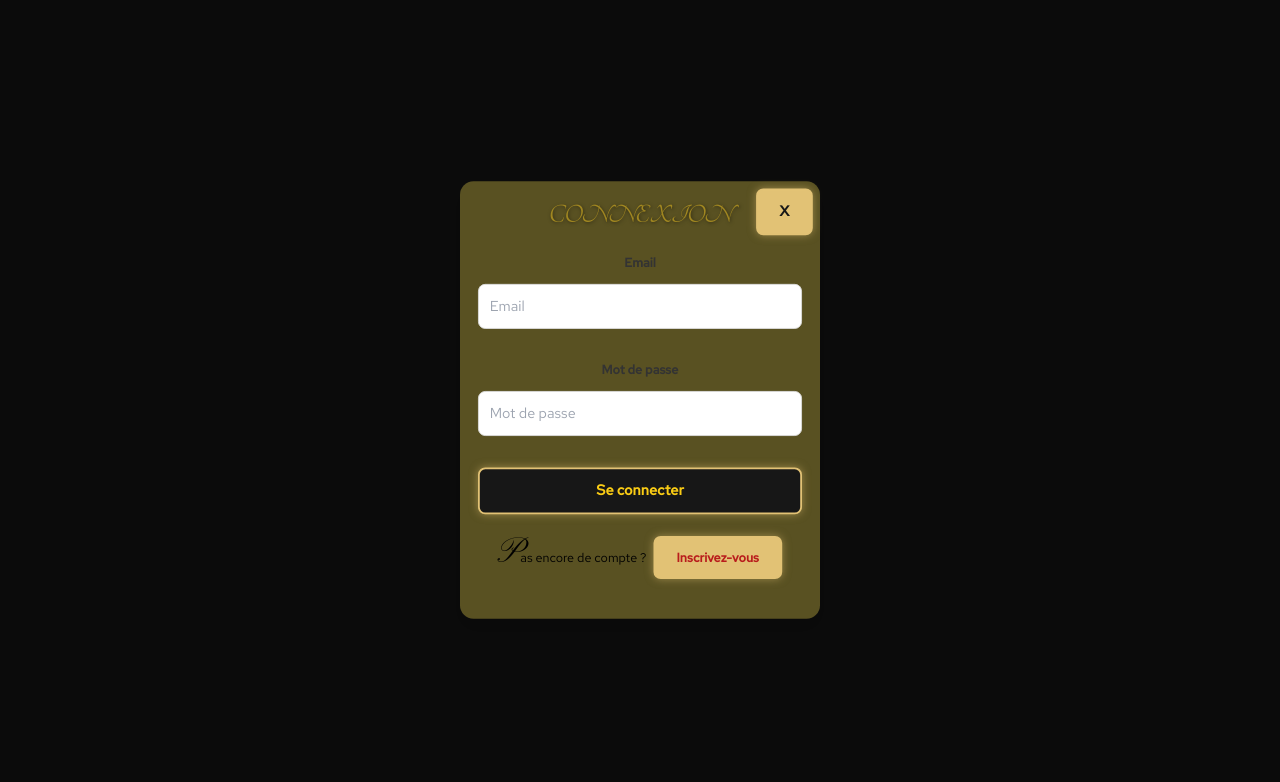
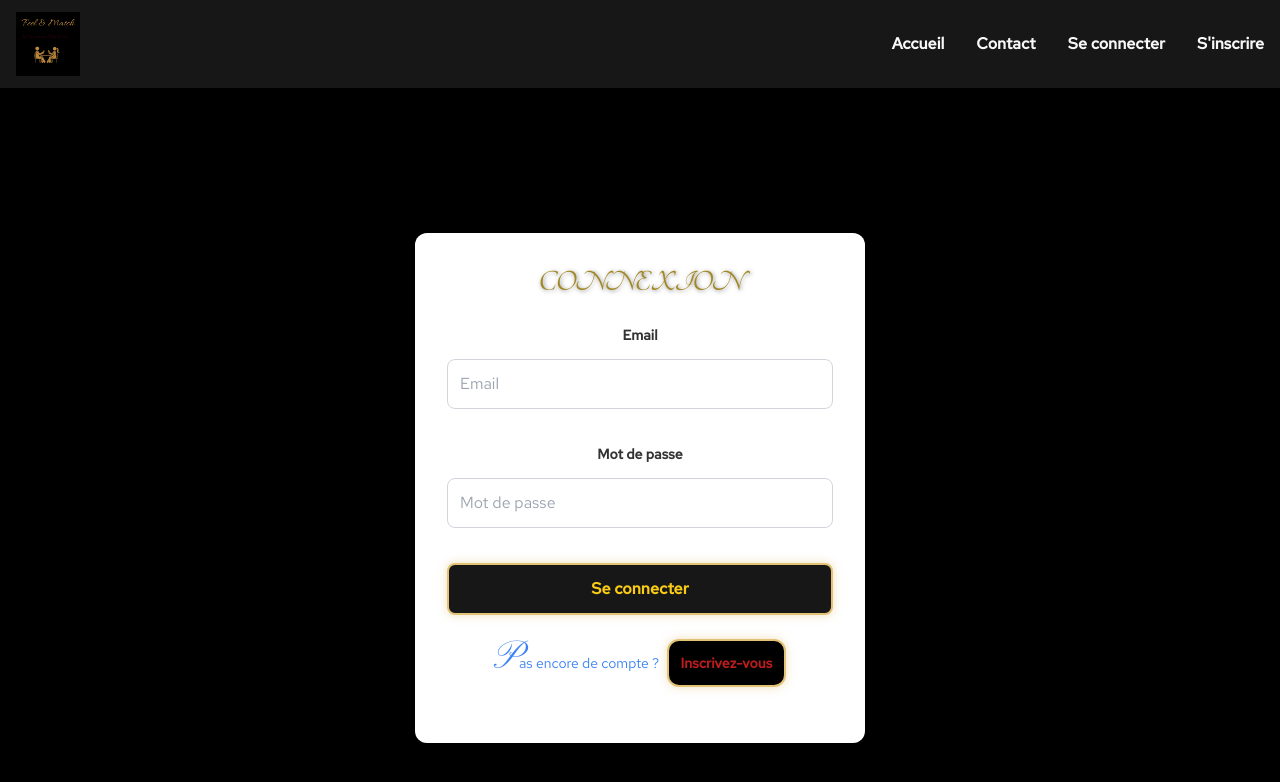
Before and after one commit to farahbed/feel-match-next, a Next.js app: page /login in a window 1280 px wide. Shown: the top 782 px of the page. Built offline with nearby package versions, Linux system fonts and the light colour scheme; a web font is replaced by a local one.

Commit message:
page login almost finnishe only the color of some text

```diff
--- a/src/app/components/Header.jsx
+++ b/src/app/components/Header.jsx
@@ -1,65 +1,27 @@
 'use client';
 
-import React, { useState, useEffect } from 'react';
+import React from 'react';
 import Link from 'next/link';
-import { Menu, X } from 'lucide-react';
 
 function Header() {
-  const [isOpen, setIsOpen] = useState(false);
-
-  useEffect(() => {
-    console.log("🔔 Header monté"); // Log à l'affichage initial du composant
-  }, []);
-
-  const handleMenuToggle = () => {
-    console.log("🧭 Menu burger cliqué - ancien état :", isOpen);
-    setIsOpen(!isOpen);
-    console.log("🔄 Nouveau état attendu :", !isOpen);
-  };
-
   return (
-    <header className="flex justify-between items-center p-4 bg-black text-white relative">
-      <div className="logo">
-        <img src="/images/logo1.png" alt="Feel & Match Logo" className="logo-img" />
+    <header className="bg-black text-white px-4 py-3 flex items-center justify-between relative z-50">
+      {/* Logo */}
+      <div className="logo flex items-center">
+        <img
+          src="/images/logo1.png"
+          alt="Feel & Match Logo"
+          className="logo-img object-contain"
+        />
       </div>
 
-      <nav className="hidden md:flex space-x-8">
-        <Link href="#home" className="hover:text-gold" onClick={() => console.log("🏠 Lien Accueil cliqué")}>
-          Accueil
-        </Link>
-        <Link href="#contact" className="hover:text-gold" onClick={() => console.log("📞 Lien Contact cliqué")}>
-          Contact
-        </Link>
-        <Link href="/login?register=false" className="hover:text-gold" onClick={() => console.log("🔐 Lien Connexion cliqué")}>
-          Se connecter
-        </Link>
-        <Link href="/login?register=true" className="hover:text-gold" onClick={() => console.log("📝 Lien Inscription cliqué")}>
-          S'inscrire
-        </Link>
+      {/* Menu desktop seulement */}
+      <nav className="nav-links flex">
+        <Link href="/" className="hover:text-gold">Accueil</Link>
+        <Link href="#contact" className="hover:text-gold">Contact</Link>
+        <Link href="/login?register=false" className="hover:text-gold">Se connecter</Link>
+        <Link href="/login?register=true" className="hover:text-gold">S'inscrire</Link>
       </nav>
-
-      <div className="md:hidden">
-        <button onClick={handleMenuToggle}>
-          {isOpen ? <X size={32} /> : <Menu size={32} />}
-        </button>
-      </div>
-
-      {isOpen && (
-        <div className="absolute top-16 right-4 bg-black p-4 rounded-lg shadow-lg flex flex-col space-y-4 z-50">
-          <Link href="#home" className="hover:text-gold" onClick={() => console.log("🏠 (mobile) Accueil cliqué")}>
-            Accueil
-          </Link>
-          <Link href="#contact" className="hover:text-gold" onClick={() => console.log("📞 (mobile) Contact cliqué")}>
-            Contact
-          </Link>
-          <Link href="/login" className="hover:text-gold" onClick={() => console.log("🔐 (mobile) Connexion cliqué")}>
-            Se connecter
-          </Link>
-          <Link href="/register" className="hover:text-gold" onClick={() => console.log("📝 (mobile) Inscription cliqué")}>
-            S'inscrire
-          </Link>
-        </div>
-      )}
     </header>
   );
 }
--- a/src/app/login/page.jsx
+++ b/src/app/login/page.jsx
@@ -1,64 +1,66 @@
-"use client";
+'use client';
 
-import { useState, useEffect } from "react";
-import { useRouter } from "next/navigation";
+import { useState, useEffect } from 'react';
+import { useRouter } from 'next/navigation';
+import Header from '../components/Header';
 
 export default function LoginPage() {
   const router = useRouter();
   const [isLogin, setIsLogin] = useState(true);
-  const [showModal, setShowModal] = useState(true);
 
   useEffect(() => {
     const urlParams = new URLSearchParams(window.location.search);
-    const registerParam = urlParams.get("register");
-    setIsLogin(registerParam !== "true");
+    const registerParam = urlParams.get('register');
+    setIsLogin(registerParam !== 'true'); // true => login / false => register
   }, []);
 
   const handleToggle = () => {
     const newState = !isLogin;
     setIsLogin(newState);
-    router.push(newState ? "/login?register=false" : "/login?register=true");
-  };
-
-  const handleCloseModal = () => {
-    setShowModal(false); // Fermer la modale
+    router.push(newState ? '/login?register=false' : '/login?register=true');
   };
 
   return (
-    <div className="min-h-screen flex items-center justify-center bg-black bg-opacity-95 px-4">
-      {/* Modale dorée */}
-      {showModal && (
-        <div className="modal-overlay">
-          <div className="modal-content">
+    <>
+      <Header />
+
+      <div className="login-page">
+        <div className="box">
           <h2 className="text-center text-3xl font-bold mb-6 uppercase">
-              {isLogin ? "Connexion" : "Inscription"}
+            {isLogin ? 'Connexion' : 'Inscription'}
           </h2>
 
           <form className="flex flex-col gap-5">
             {!isLogin && (
               <div className="form-group">
-                  <label className="text-sm font-semibold mb-1 block">Nom d'utilisateur</label>
+                <label className="text-sm font-semibold mb-1 block">
+                  Nom d'utilisateur
+                </label>
                 <input
                   type="text"
                   placeholder="Nom d'utilisateur"
-                    className="w-full p-3 rounded-lg bg-white text-black"
+                  className="w-full p-3 rounded-lg bg-white text-black border border-gray-300"
                 />
               </div>
             )}
+
             <div className="form-group">
               <label className="text-sm font-semibold mb-1 block">Email</label>
               <input
                 type="email"
                 placeholder="Email"
-                  className="w-full p-3 rounded-lg bg-white text-black"
+                className="w-full p-3 rounded-lg bg-white text-black border border-gray-300"
               />
             </div>
+
             <div className="form-group">
-                <label className="text-sm font-semibold mb-1 block">Mot de passe</label>
+              <label className="text-sm font-semibold mb-1 block">
+                Mot de passe
+              </label>
               <input
                 type="password"
                 placeholder="Mot de passe"
-                  className="w-full p-3 rounded-lg bg-white text-black"
+                className="w-full p-3 rounded-lg bg-white text-black border border-gray-300"
               />
             </div>
 
@@ -66,12 +68,12 @@ export default function LoginPage() {
               type="submit"
               className="bg-black text-yellow-400 hover:bg-red-600 hover:text-white py-3 rounded-lg font-bold transition duration-300"
             >
-                {isLogin ? "Se connecter" : "S'inscrire"}
+              {isLogin ? 'Se connecter' : "S'inscrire"}
             </button>
           </form>
 
-            <p className="text-center mt-6 text-sm">
-              {isLogin ? "Pas encore de compte ?" : "Déjà inscrit ?"}{" "}
+          <p className="text-center mt-6 text-sm text-blue-500">
+  {isLogin ? 'Pas encore de compte ?' : 'Déjà inscrit ?'}{' '}
   <button
     onClick={handleToggle}
     className="text-red-700 hover:underline ml-1 font-semibold"
@@ -79,17 +81,8 @@ export default function LoginPage() {
     {isLogin ? "Inscrivez-vous" : "Connectez-vous"}
   </button>
 </p>
-
-            {/* Bouton pour fermer la modale */}
-            <button
-              onClick={handleCloseModal}
-              className="absolute top-2 right-2 text-black font-bold"
-            >
-              X
-            </button>
         </div>
       </div>
-      )}
-    </div>
+    </>
   );
 }
--- a/src/app/styles/globals.css
+++ b/src/app/styles/globals.css
@@ -182,7 +182,7 @@ header .nav-links ul {
   padding: 0;
   margin: 0;
   display: flex;
-  gap: inherit;
+  gap: 2rem;
 }
 
 header .nav-links a {
@@ -190,6 +190,7 @@ header .nav-links a {
   color: var(--foreground);
   font-weight: bold;
   transition: color 0.3s ease;
+
 }
 
 header .nav-links a:hover {
@@ -197,40 +198,6 @@ header .nav-links a:hover {
   text-decoration: underline;
 }
 
-/* Menu Burger */
-.menu-button {
-  display: none; /* Caché par défaut */
-  background: none;
-  border: none;
-  cursor: pointer;
-}
-
-/* Afficher le menu burger SEULEMENT en mobile */
-@media screen and (max-width: 768px) {
-  .nav-links {
-    display: none; /* Cacher le menu classique */
-  }
-
-  .menu-button {
-    display: block; /* Affiche le menu burger */
-  }
-
-  .mobile-menu {
-    display: flex;
-    flex-direction: column;
-    gap: 1rem;
-    position: absolute;
-    top: 100%;
-    left: 0;
-    width: 100%;
-    background-color: var(--background);
-    padding: 1rem;
-    text-align: center;
-    box-shadow: 0 4px 6px rgba(0, 0, 0, 0.1);
-  }
-}
-
-/* fin du header */
 
 /* styll call to action  effet zoom */
 @keyframes zoomIn {
@@ -266,65 +233,98 @@ header .nav-links a:hover {
   min-height: 100px; /* Augmente cette valeur si nécessaire */
   flex-shrink: 0; /* Empêche la réduction automatique */
 }
-/* page Login/inscription  */
 
 
-.modal-overlay {
-  position: fixed;
-  top: 0;
-  left: 0;
-  right: 0;
-  bottom: 0;
-  background-color: rgba(0, 0, 0, 0.5); /* semi-translucide */
+
+/* Styles spécifiques à la page Login/Inscription */
+.login-page {
+  background-color: #000; /* Fond noir pour la page */
+  min-height: 100vh;
   display: flex;
+  align-items: center;
   justify-content: center;
-  align-items: center;
-  z-index: 1000; /* S'assure que la modale est au-dessus de tout */
+  padding: 0 1rem;
 }
 
-.modal-content {
-  background-color: #595122; /* Doré */
-  color: black;
-  border-radius: 15px;
-  padding: 20px;
+.login-page .box {
+  background-color: #fff;
+  padding: 2rem;
+  border-radius: 0.75rem;
+  box-shadow: 0 10px 20px rgba(0, 0, 0, 0.15);
+  max-width: 450px;
   width: 100%;
-  max-width: 400px;
-  box-shadow: 0 10px 20px rgba(0, 0, 0, 0.15);
-  transform: scale(0.9);
-  transition: transform 0.3s ease-in-out;
 }
 
-.modal-content.show {
-  transform: scale(1);
+button {
+  background-color: #000;
+  color: #FFD700;
+  padding: 12px;
+  border-radius: 0.75rem;
+  font-weight: bold;
+  transition: background-color 0.3s, color 0.3s;
 }
 
-/* Ajout pour aligner les labels et inputs proprement */
+button:hover {
+  background-color: #FF6347; /* rouge */
+  color: #fff;
+}
+
+/* Texte central de bas de page pour toggle */
+.text-center {
+  text-align: center;
+}
+
+.mt-6 {
+  margin-top: 1.5rem;
+}
+
+.text-sm {
+  font-size: 0.875rem;
+}
+
+.ml-1 {
+  margin-left: 0.25rem;
+}
+
+.font-semibold {
+  font-weight: 600;
+}
+
+.text-red-700 {
+  color: #b91c1c;
+}
+
+.hover\:underline:hover {
+  text-decoration: underline;
+}
+
+/* Pour les champs du formulaire (en colonne) */
 .form-group {
   display: flex;
-  flex-direction: column; /* Aligner les éléments verticalement */
-  gap: 10px; /* Espacer les éléments de manière homogène */
-  margin-bottom: 15px; /* Marge sous chaque champ de formulaire */
+  flex-direction: column;
+  gap: 10px;
+  margin-bottom: 15px;
 }
 
 label {
   font-size: 1rem;
   font-weight: 600;
-  color: #333; /* Couleur plus foncée pour les labels */
-  margin-bottom: 5px; /* Espacement entre le label et l'input */
+  color: #333;
+  margin-bottom: 5px;
 }
 
 input {
   padding: 12px;
   border-radius: 8px;
-  border: 1px solid #ddd; /* Bordure plus légère */
+  border: 1px solid #ddd;
   background-color: #fff;
   font-size: 1rem;
   color: #333;
   width: 100%;
-  box-sizing: border-box; /* Assure que le padding ne dépasse pas la largeur de l'input */
+  box-sizing: border-box;
 }
 
 input:focus {
   outline: none;
-  border-color: #FFD700; /* Bordure dorée au focus */
+  border-color: #FFD700;
 }
```
Lines whose indentation alone changed are shown as unchanged.
